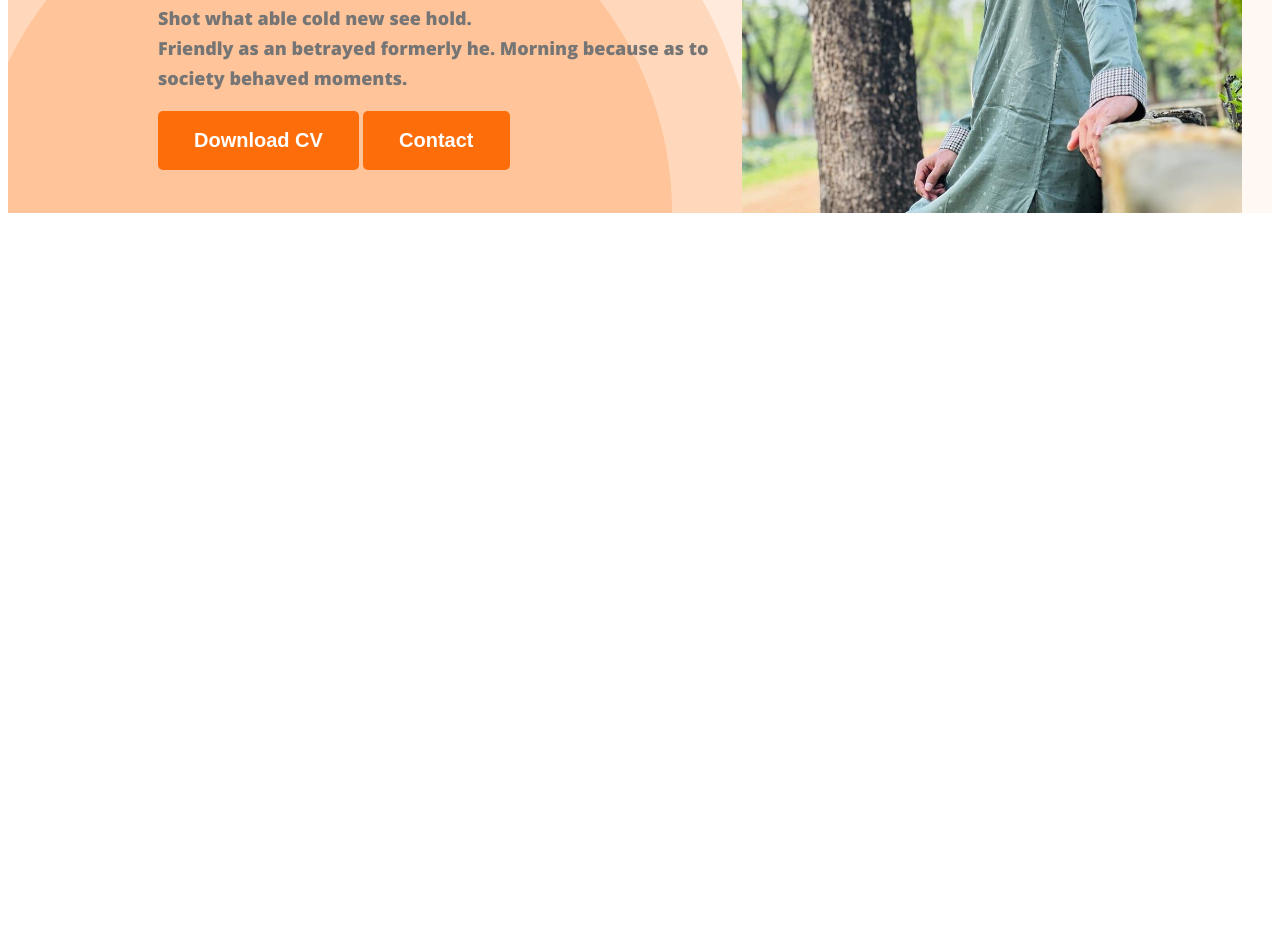
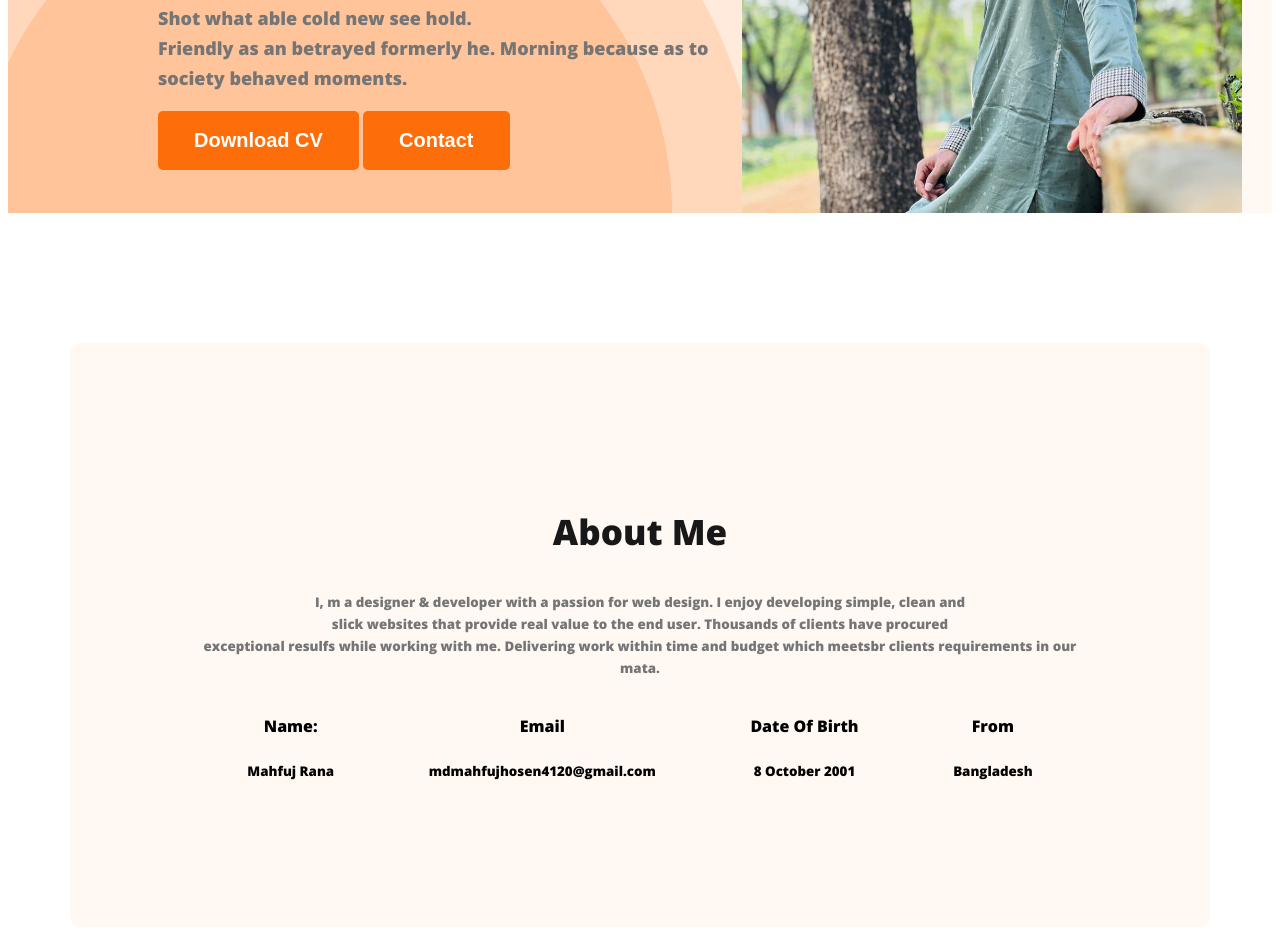
Before and after one commit to mahfujHosen4120/my-webdeveloper-portfolio, a plain HTML site: page index.html in a window 1280 px wide. Shown: the part 417-1347 px from the top of the page. Before the commit the page ends 800 px from the top, so only its background shows below. Drawn offline with nearby package versions, Linux system fonts and the light colour scheme.

Commit message:
added about info

```diff
--- a/index.html
+++ b/index.html
@@ -1,5 +1,6 @@
 <!DOCTYPE html>
 <html lang="en">
+
 <head>
     <meta charset="UTF-8">
     <meta name="viewport" content="width=device-width, initial-scale=1.0">
@@ -9,6 +10,7 @@
     <link href="https://fonts.googleapis.com/css2?family=Open+Sans:wght@800&display=swap" rel="stylesheet">
     <link rel="stylesheet" href="style.css">
 </head>
+
 <body>
     <header class="header">
         <nav>
@@ -24,7 +26,7 @@
         </nav>
         <div class="bannar">
             <div class="bannaer-content ">
-                    <h3 class="bannar-greeting">Hi, I  am</h3>
+                <h3 class="bannar-greeting">Hi, I am</h3>
                 <h1 class="bannar-title">Mahfuj Rana</h1>
                 <p class="bannar-description">Shot what able cold new see hold. <br>
                     Friendly as an betrayed formerly
@@ -38,5 +40,47 @@
         </div>
 
     </header>
+    <main>
+        <section class="about">
+
+            <h3 class="about-title">About Me</h3>
+            <p class="about-discription"> <small> I, m a designer & developer with a passion for web design. I enjoy
+                    developing simple, clean and <br>
+                    slick websites that provide real value to the end user. Thousands of clients have procured <br>
+                    exceptional resulfs while working with me. Delivering work within time and budget which meetsbr
+                    clients requirements in our mata. </small></p>
+
+            <div class="about-info-containeer">
+                <!-- .about-inf*4>h4.info-title+p.info-description -->
+                <div class="about-info">
+                    <h4 class="info-title">Name:</h4>
+                    <p class="info-description"> <small>Mahfuj Rana</small></p>
+                </div>
+                <div class="about-info">
+                    <h4 class="info-title">Email</h4>
+                    <p class="info-description"> <small>mdmahfujhosen4120@gmail.com</small></p>
+                </div>
+                <div class="about-info">
+                    <h4 class="info-title">Date Of Birth</h4>
+                    <p class="info-description"> <SMAll>8 October 2001 </SMAll>  </p>
+                </div>
+                <div class="about-info">
+                    <h4 class="info-title">From</h4>
+                    <p class="info-description"><small>Bangladesh</small></p>
+                </div>
+
+
+
+            </div>
+
+
+        </section>
+
+
+
+
+    </main>
+
 </body>
+
 </html>
--- a/style.css
+++ b/style.css
@@ -18,6 +18,10 @@ body {
     padding: 18px 36px;
 
 
+}
+
+.btn-primary :hover {
+    color: rgb(12, 212, 179);
 }
 
 nav {
@@ -56,7 +60,7 @@ nav a {
     background-color: #fff8f3;
     background-image: url(./images/header_bg.png);
     background-repeat: no-repeat;
-    background-position:bottom left;
+    background-position: bottom left;
 
 
 
@@ -112,3 +116,51 @@ nav a {
     margin-top: 20px;
 
 }
+
+/* main section */
+main {
+
+    width: 1140px;
+    margin: 130px auto;
+
+
+}
+
+.about {
+    padding: 130px;
+    border-radius: 10px;
+    background-color: #FFF8F3;
+    margin-top: 130px 0px;
+
+
+}
+
+.about-title {
+    color: #181818;
+    text-align: center;
+    font-size: 35px;
+    font-weight: 700;
+
+
+
+}
+
+/* about section style */
+.about-discription {
+    color: #757575;
+    text-align: center;
+
+    font-weight: 400;
+
+}
+.about-info-containeer{
+
+    display: flex;
+    justify-content: space-around;
+}
+
+.about-info{
+
+   text-align: center;
+
+}
```
Lines whose indentation alone changed are shown as unchanged.
